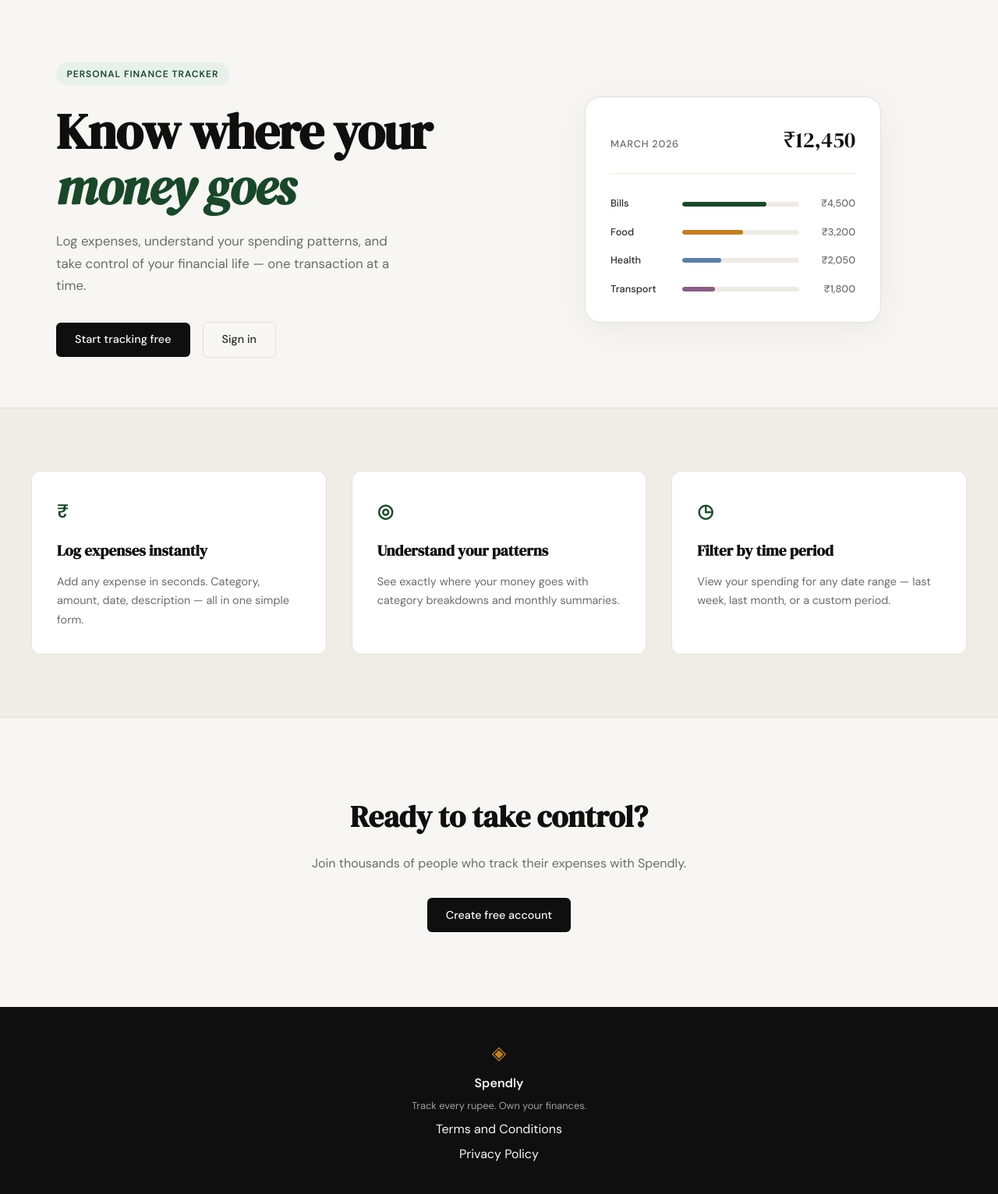
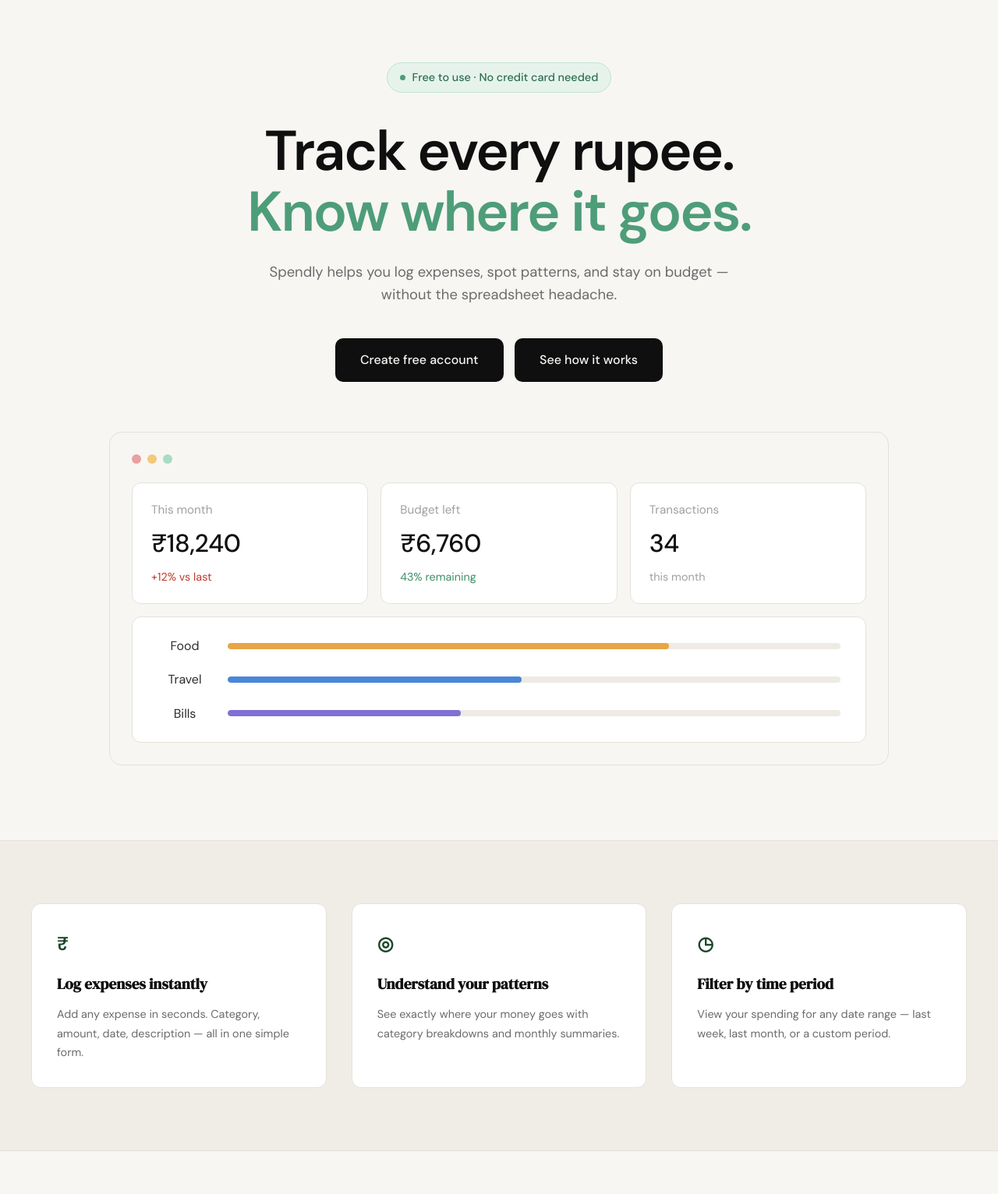
Before and after one commit to learnaiwithbishtg/spendly, a Flask app: page / in a window 1280 px wide. Shown: the part 61-1593 px from the top of the page at 78% size. Run offline with Flask 3, Linux system fonts and the light colour scheme.

Commit message:
landing: redesign hero section to match mockup

```diff
--- a/static/css/style.css
+++ b/static/css/style.css
@@ -124,137 +124,193 @@ a { color: inherit; text-decoration: none; }
 /* ------------------------------------------------------------------ */
 
 .hero {
-    padding: 5rem 2rem 4rem;
-    display: grid;
-    grid-template-columns: 1fr 1fr;
-    gap: 4rem;
-    align-items: center;
+    padding: 5rem 2rem 6rem;
     max-width: var(--max-width);
     margin: 0 auto;
+    text-align: center;
 }
 
-.hero-badge {
-    display: inline-block;
-    background: var(--accent-light);
-    color: var(--accent);
-    font-size: 0.75rem;
+.hero-inner {
+    display: flex;
+    flex-direction: column;
+    align-items: center;
+}
+
+.hero-pill {
+    display: inline-flex;
+    align-items: center;
+    gap: 0.55rem;
+    background: #e6f3ec;
+    color: #2f6f52;
+    border: 1px solid #c3e2d2;
+    font-size: 0.9rem;
+    font-weight: 500;
+    padding: 0.45rem 1rem;
+    border-radius: 999px;
+    margin-bottom: 2.25rem;
+}
+
+.hero-pill-dot {
+    width: 7px;
+    height: 7px;
+    border-radius: 50%;
+    background: #4e9d79;
+}
+
+.hero-title {
+    font-family: var(--font-body);
+    font-size: clamp(2.75rem, 6vw, 4.5rem);
     font-weight: 600;
-    letter-spacing: 0.08em;
-    text-transform: uppercase;
-    padding: 0.35rem 0.85rem;
-    border-radius: 999px;
+    line-height: 1.08;
+    letter-spacing: -0.03em;
+    color: var(--ink);
     margin-bottom: 1.5rem;
 }
 
-.hero-title {
-    font-family: var(--font-display);
-    font-size: clamp(2.5rem, 5vw, 4rem);
-    line-height: 1.1;
-    letter-spacing: -0.02em;
-    color: var(--ink);
-    margin-bottom: 1.25rem;
-}
-
-.hero-title em {
-    font-style: italic;
-    color: var(--accent);
-}
+.hero-title-accent { color: #4e9d79; }
 
 .hero-subtitle {
-    font-size: 1.05rem;
+    font-size: 1.15rem;
     color: var(--ink-muted);
-    line-height: 1.7;
-    max-width: 460px;
-    margin-bottom: 2rem;
+    line-height: 1.6;
+    max-width: 640px;
+    margin-bottom: 2.5rem;
 }
 
 .hero-actions {
     display: flex;
-    gap: 1rem;
-    align-items: center;
+    flex-wrap: wrap;
+    justify-content: center;
+    gap: 0.9rem;
+    margin-bottom: 4rem;
 }
+
+.hero-btn {
+    display: inline-block;
+    background: var(--ink);
+    color: var(--paper);
+    padding: 0.95rem 2rem;
+    border-radius: 10px;
+    font-size: 1rem;
+    font-weight: 500;
+    transition: background 0.2s;
+}
+
+.hero-btn:hover { background: var(--accent); }
 
 /* ------------------------------------------------------------------ */
 /* Mock card (hero visual)                                             */
 /* ------------------------------------------------------------------ */
 
+/* ------------------------------------------------------------------ */
+/* Hero visual (product preview)                                       */
+/* ------------------------------------------------------------------ */
+
 .hero-visual {
-    display: flex;
-    justify-content: center;
+    width: 100%;
+    max-width: 1000px;
+    margin: 0 auto;
 }
 
-.mock-card {
+.hero-window {
+    background: var(--paper);
+    border: 1px solid var(--border);
+    border-radius: 16px;
+    padding: 1.75rem;
+    text-align: left;
+}
+
+.hero-window-dots {
+    display: flex;
+    gap: 0.5rem;
+    margin-bottom: 1.5rem;
+}
+
+.hero-window-dots span {
+    width: 12px;
+    height: 12px;
+    border-radius: 50%;
+}
+
+.dot-red { background: #e8a0a0; }
+.dot-yellow { background: #f3c97a; }
+.dot-green { background: #a8dcc4; }
+
+.hero-stats {
+    display: grid;
+    grid-template-columns: repeat(3, 1fr);
+    gap: 1rem;
+    margin-bottom: 1rem;
+}
+
+.hero-stat {
     background: var(--paper-card);
     border: 1px solid var(--border);
-    border-radius: var(--radius-lg);
-    padding: 2rem;
-    width: 100%;
-    max-width: 380px;
-    box-shadow: 0 8px 40px rgba(0,0,0,0.06);
+    border-radius: var(--radius-md);
+    padding: 1.4rem 1.5rem;
+    display: flex;
+    flex-direction: column;
+    gap: 0.35rem;
 }
 
-.mock-card-header {
-    display: flex;
-    justify-content: space-between;
-    align-items: baseline;
-    margin-bottom: 1.75rem;
-    padding-bottom: 1.25rem;
-    border-bottom: 1px solid var(--border-soft);
+.hero-stat-label {
+    font-size: 0.95rem;
+    color: var(--ink-faint);
 }
 
-.mock-label {
-    font-size: 0.8rem;
+.hero-stat-value {
+    font-size: 2rem;
     font-weight: 500;
-    color: var(--ink-muted);
-    text-transform: uppercase;
-    letter-spacing: 0.06em;
+    color: var(--ink);
+    letter-spacing: -0.01em;
 }
 
-.mock-total {
-    font-family: var(--font-display);
-    font-size: 1.75rem;
-    color: var(--ink);
+.hero-stat-note {
+    font-size: 0.9rem;
+    color: var(--ink-faint);
 }
 
-.mock-bars { display: flex; flex-direction: column; gap: 1rem; }
+.hero-stat-note.is-danger { color: var(--danger); }
+.hero-stat-note.is-success { color: #3f8f6a; }
 
-.mock-bar-row {
-    display: grid;
-    grid-template-columns: 80px 1fr 60px;
-    align-items: center;
-    gap: 0.75rem;
+.hero-bars {
+    background: var(--paper-card);
+    border: 1px solid var(--border);
+    border-radius: var(--radius-md);
+    padding: 1.5rem 2rem;
+    display: flex;
+    flex-direction: column;
+    gap: 1.1rem;
 }
 
-.mock-cat {
-    font-size: 0.8rem;
-    font-weight: 500;
-    color: var(--ink-soft);
+.hero-bar-row {
+    display: grid;
+    grid-template-columns: 70px 1fr;
+    align-items: center;
+    gap: 1.25rem;
 }
 
-.mock-bar-track {
-    height: 6px;
+.hero-bar-cat {
+    font-size: 1rem;
+    color: var(--ink-soft);
+    text-align: center;
+}
+
+.hero-bar-track {
+    height: 8px;
     background: var(--border-soft);
     border-radius: 999px;
     overflow: hidden;
 }
 
-.mock-bar {
+.hero-bar {
     height: 100%;
-    background: var(--accent);
     border-radius: 999px;
-    transition: width 0.6s ease;
 }
 
-.mock-bar-2 { background: var(--accent-2); }
-.mock-bar-3 { background: #5b7fa6; }
-.mock-bar-4 { background: #8b5e83; }
-
-.mock-amt {
-    font-size: 0.8rem;
-    font-weight: 500;
-    color: var(--ink-muted);
-    text-align: right;
-}
+.hero-bar-food { width: 72%; background: #e8a545; }
+.hero-bar-travel { width: 48%; background: #4a86d8; }
+.hero-bar-bills { width: 38%; background: #7f6fd6; }
 
 /* ------------------------------------------------------------------ */
 /* Buttons                                                             */
@@ -577,19 +633,14 @@ a { color: inherit; text-decoration: none; }
 /* ------------------------------------------------------------------ */
 
 @media (max-width: 900px) {
-    .hero {
-        grid-template-columns: 1fr;
-        text-align: center;
-    }
-
-    .hero-subtitle { max-width: 100%; }
-    .hero-actions { justify-content: center; }
-    .hero-visual { display: none; }
-
     .features-inner { grid-template-columns: 1fr; }
 }
 
 @media (max-width: 600px) {
     .nav-links a:not(.nav-cta) { display: none; }
-    .hero { padding: 3rem 1rem 2rem; }
+    .hero { padding: 3rem 1rem 4rem; }
+    .hero-btn { width: 100%; text-align: center; }
+    .hero-stats { grid-template-columns: 1fr; }
+    .hero-window { padding: 1rem; }
+    .hero-bars { padding: 1.25rem; }
 }
--- a/templates/landing.html
+++ b/templates/landing.html
@@ -6,55 +6,56 @@
 
 <section class="hero">
     <div class="hero-inner">
-        <div class="hero-badge">Personal Finance Tracker</div>
+        <div class="hero-pill"><span class="hero-pill-dot"></span>Free to use · No credit card needed</div>
         <h1 class="hero-title">
-            Know where your<br>
-            <em>money goes</em>
+            Track every rupee.<br>
+            <span class="hero-title-accent">Know where it goes.</span>
         </h1>
         <p class="hero-subtitle">
-            Log expenses, understand your spending patterns,
-            and take control of your financial life —
-            one transaction at a time.
+            Spendly helps you log expenses, spot patterns, and stay
+            on budget — without the spreadsheet headache.
         </p>
         <div class="hero-actions">
-            <a href="{{ url_for('register') }}" class="btn-primary">Start tracking free</a>
-            <a href="{{ url_for('login') }}" class="btn-ghost">Sign in</a>
+            <a href="{{ url_for('register') }}" class="hero-btn">Create free account</a>
+            <a href="#features" class="hero-btn">See how it works</a>
         </div>
     </div>
     <div class="hero-visual">
-        <div class="mock-card">
-            <div class="mock-card-header">
-                <span class="mock-label">March 2026</span>
-                <span class="mock-total">₹12,450</span>
+        <div class="hero-window">
+            <div class="hero-window-dots">
+                <span class="dot-red"></span>
+                <span class="dot-yellow"></span>
+                <span class="dot-green"></span>
             </div>
-            <div class="mock-bars">
-                <div class="mock-bar-row">
-                    <span class="mock-cat">Bills</span>
-                    <div class="mock-bar-track">
-                        <div class="mock-bar" style="width: 72%"></div>
-                    </div>
-                    <span class="mock-amt">₹4,500</span>
+            <div class="hero-stats">
+                <div class="hero-stat">
+                    <span class="hero-stat-label">This month</span>
+                    <span class="hero-stat-value">₹18,240</span>
+                    <span class="hero-stat-note is-danger">+12% vs last</span>
                 </div>
-                <div class="mock-bar-row">
-                    <span class="mock-cat">Food</span>
-                    <div class="mock-bar-track">
-                        <div class="mock-bar mock-bar-2" style="width: 52%"></div>
-                    </div>
-                    <span class="mock-amt">₹3,200</span>
+                <div class="hero-stat">
+                    <span class="hero-stat-label">Budget left</span>
+                    <span class="hero-stat-value">₹6,760</span>
+                    <span class="hero-stat-note is-success">43% remaining</span>
                 </div>
-                <div class="mock-bar-row">
-                    <span class="mock-cat">Health</span>
-                    <div class="mock-bar-track">
-                        <div class="mock-bar mock-bar-3" style="width: 33%"></div>
-                    </div>
-                    <span class="mock-amt">₹2,050</span>
+                <div class="hero-stat">
+                    <span class="hero-stat-label">Transactions</span>
+                    <span class="hero-stat-value">34</span>
+                    <span class="hero-stat-note">this month</span>
                 </div>
-                <div class="mock-bar-row">
-                    <span class="mock-cat">Transport</span>
-                    <div class="mock-bar-track">
-                        <div class="mock-bar mock-bar-4" style="width: 28%"></div>
-                    </div>
-                    <span class="mock-amt">₹1,800</span>
+            </div>
+            <div class="hero-bars">
+                <div class="hero-bar-row">
+                    <span class="hero-bar-cat">Food</span>
+                    <div class="hero-bar-track"><div class="hero-bar hero-bar-food"></div></div>
+                </div>
+                <div class="hero-bar-row">
+                    <span class="hero-bar-cat">Travel</span>
+                    <div class="hero-bar-track"><div class="hero-bar hero-bar-travel"></div></div>
+                </div>
+                <div class="hero-bar-row">
+                    <span class="hero-bar-cat">Bills</span>
+                    <div class="hero-bar-track"><div class="hero-bar hero-bar-bills"></div></div>
                 </div>
             </div>
         </div>
```
Also changed, not shown: file.txt (+21 -0 lines).
